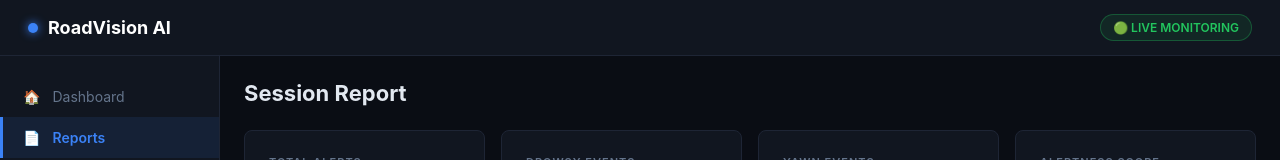
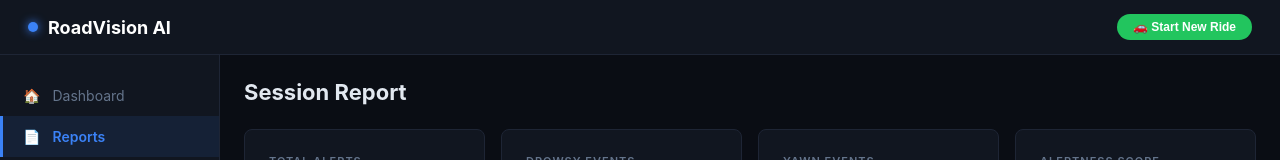
Before and after one commit to PranshulBajaj/roadvision-ai, a React app in the folder frontend/: page /reports in a window 1280 px wide. Shown: the top 160 px of the page. Built offline with nearby package versions, Linux system fonts and the light colour scheme; no server answers; the HTML template or start-up script is replaced by a standard one.

Commit message:
added new ride btn

```diff
--- a/frontend/src/App.jsx
+++ b/frontend/src/App.jsx
@@ -46,7 +46,16 @@ function App() {
         fontFamily: "Inter, sans-serif",
       }}
     >
-      <Navbar />
+      <Navbar
+        onNewRide={async () => {
+          if (window.confirm("Start new ride? All alerts will be cleared.")) {
+            await fetch(`${import.meta.env.VITE_API_URL}/api/alerts`, {
+              method: "DELETE",
+            });
+            fetchAlerts();
+          }
+        }}
+      />
       <div style={{ display: "flex" }}>
         <Sidebar />
         <div style={{ flex: 1, padding: "24px" }}>
@@ -203,7 +212,12 @@ function App() {
                           onPerclosUpdate={setPerclos}
                           onHeadPose={setHeadPose}
                         />
-                        <AlertScore alerts={alerts} earData={earData} />
+                        <AlertScore
+                          alerts={alerts}
+                          earData={earData}
+                          perclos={perclos}
+                          headPose={headPose}
+                        />
                       </div>
                       <EarGraph earData={earData} />
                     </div>
--- a/frontend/src/components/AlertScore.jsx
+++ b/frontend/src/components/AlertScore.jsx
@@ -1,4 +1,4 @@
-function AlertScore({ alerts, earData }) {
+function AlertScore({ alerts, earData, perclos, headPose }) {
   const total = alerts.length;
   const drowsy = alerts.filter((a) => a.type === "DROWSY").length;
   const score = total === 0 ? 100 : Math.max(0, Math.round(100 - drowsy * 15));
@@ -24,11 +24,11 @@ function AlertScore({ alerts, earData }) {
         flexDirection: "column",
         alignItems: "center",
         justifyContent: "center",
-        gap: "16px",
+        gap: "12px",
         height: "100%",
       }}
     >
-      {/* Ring */}
+      {/* Ring — same as before */}
       <div style={{ position: "relative", width: "90px", height: "90px" }}>
         <svg width="90" height="90" viewBox="0 0 90 90">
           <circle
@@ -79,7 +79,7 @@ function AlertScore({ alerts, earData }) {
         </div>
       </div>
 
-      {/* Live EAR/MAR */}
+      {/* EAR + MAR + PERCLOS + Head Pose */}
       {latestEAR && (
         <div
           style={{
@@ -89,6 +89,7 @@ function AlertScore({ alerts, earData }) {
             gap: "8px",
           }}
         >
+          {/* EAR */}
           <div
             style={{
               display: "flex",
@@ -117,6 +118,8 @@ function AlertScore({ alerts, earData }) {
               }}
             />
           </div>
+
+          {/* MAR */}
           <div
             style={{
               display: "flex",
@@ -145,6 +148,73 @@ function AlertScore({ alerts, earData }) {
               }}
             />
           </div>
+
+          {/* PERCLOS */}
+          <div
+            style={{
+              display: "flex",
+              justifyContent: "space-between",
+              fontSize: "11px",
+            }}
+          >
+            <span style={{ color: "#64748b" }}>PERCLOS</span>
+            <span
+              style={{
+                fontFamily: "monospace",
+                color:
+                  perclos < 10
+                    ? "#22c55e"
+                    : perclos < 20
+                      ? "#f59e0b"
+                      : "#ef4444",
+              }}
+            >
+              {perclos}%
+            </span>
+          </div>
+          <div
+            style={{
+              height: "4px",
+              background: "#1e2535",
+              borderRadius: "2px",
+            }}
+          >
+            <div
+              style={{
+                height: "100%",
+                width: `${Math.min(perclos * 2, 100)}%`,
+                background:
+                  perclos < 10
+                    ? "#22c55e"
+                    : perclos < 20
+                      ? "#f59e0b"
+                      : "#ef4444",
+                borderRadius: "2px",
+              }}
+            />
+          </div>
+
+          {/* Head Pose */}
+          <div
+            style={{
+              display: "flex",
+              justifyContent: "space-between",
+              alignItems: "center",
+              fontSize: "11px",
+              marginTop: "4px",
+            }}
+          >
+            <span style={{ color: "#64748b" }}>Head Pose</span>
+            <span
+              style={{
+                color: headPose === "Forward" ? "#22c55e" : "#ef4444",
+                fontWeight: "600",
+                fontSize: "12px",
+              }}
+            >
+              {headPose === "Forward" ? "✅" : "⚠️"} {headPose}
+            </span>
+          </div>
         </div>
       )}
     </div>
--- a/frontend/src/components/Navbar.jsx
+++ b/frontend/src/components/Navbar.jsx
@@ -1,4 +1,6 @@
-function Navbar() {
+import { useNavigate } from 'react-router-dom'
+
+function Navbar({ onNewRide }) {
   return (
     <nav style={{
       display: 'flex',
@@ -19,17 +21,18 @@ function Navbar() {
           RoadVision AI
         </span>
       </div>
-      <div style={{
-        background: 'rgba(34,197,94,0.1)',
-        border: '1px solid rgba(34,197,94,0.3)',
-        color: '#22c55e',
-        padding: '5px 12px',
-        borderRadius: '20px',
-        fontSize: '12px',
-        fontWeight: '600'
-      }}>
-        🟢 LIVE MONITORING
-      </div>
+      <button
+        onClick={onNewRide}
+        style={{
+          background: '#22c55e',
+          color: 'white', border: 'none',
+          borderRadius: '20px', padding: '6px 16px',
+          fontSize: '12px', fontWeight: '600',
+          cursor: 'pointer',
+        }}
+      >
+        🚗 Start New Ride
+      </button>
     </nav>
   )
 }
```
